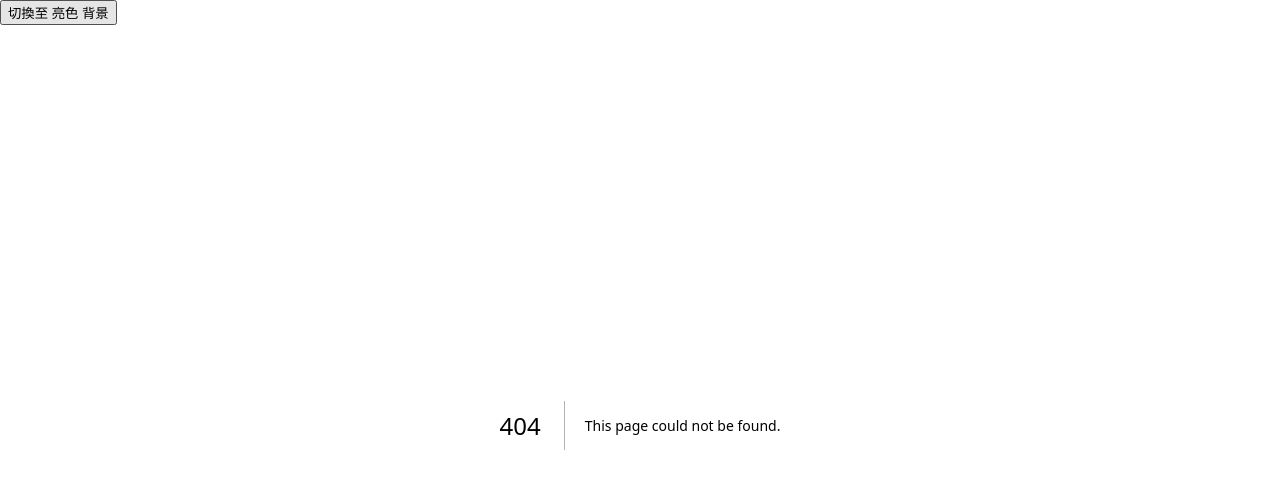
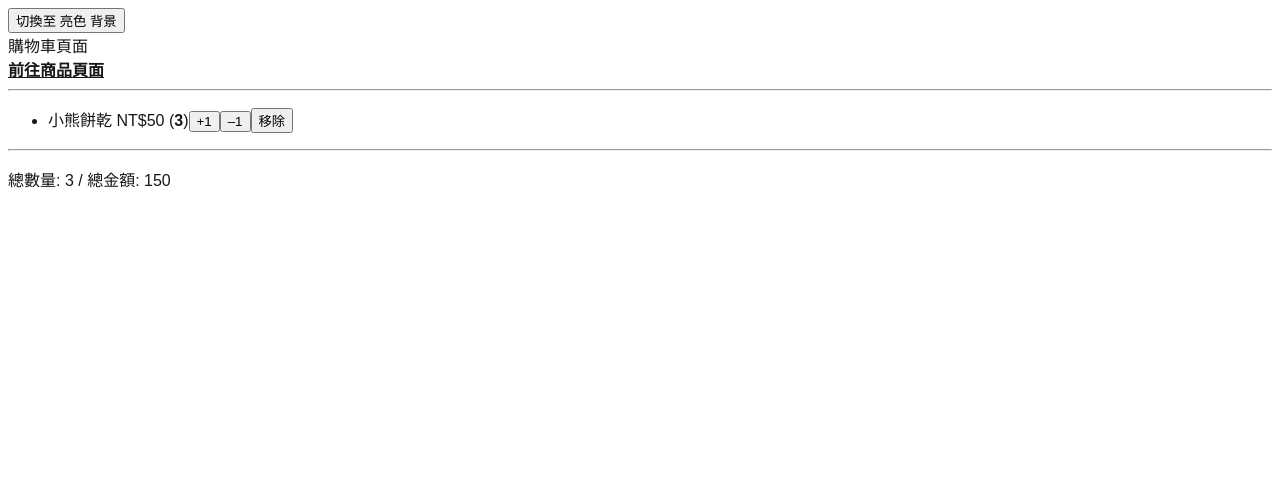
Before and after one commit to sugarban-p/react-lectures, a Next.js app: page /ch5-props/cart-v2/cart in a window 1280 px wide. Before the commit this address had no page. Shown: the top 488 px of the page. Built offline with nearby package versions, Linux system fonts and the light colour scheme.

Commit message:
context 練習 - 購物車v2

```diff
--- /dev/null
+++ b/app/_side-projects/cart-v2/cart/page.tsx
@@ -0,0 +1,58 @@
+'use client';
+
+import Link from 'next/link';
+import { useCart } from '@/context/cart';
+
+export default function ProductsPage() {
+  const { items, totalCount, totalPrice, onIncrease, onDecrease, onRemove } =
+    useCart();
+
+  return (
+    <>
+      <div>購物車頁面</div>
+      <Link href="./products">前往商品頁面</Link>
+      <hr />
+      <ul>
+        {items.map((item) => (
+          <li key={item.id}>
+            {item.name} NT${item.price} (<b>{item.count}</b>)
+            <button
+              onClick={() => {
+                onIncrease(item.id);
+              }}
+            >
+              +1
+            </button>
+            <button
+              onClick={() => {
+                // 如果目前商品數量為1
+                if (item.count === 1) {
+                  if (confirm('你確定要移除這個商品嗎?')) {
+                    onRemove(item.id);
+                  }
+                } else {
+                  onDecrease(item.id);
+                }
+              }}
+            >
+              –1
+            </button>
+            <button
+              onClick={() => {
+                if (confirm('你確定要移除這個商品嗎?')) {
+                  onRemove(item.id);
+                }
+              }}
+            >
+              移除
+            </button>{' '}
+          </li>
+        ))}
+      </ul>
+      <hr />
+      <p>
+        總數量: {totalCount} / 總金額: {totalPrice}
+      </p>
+    </>
+  );
+}
--- /dev/null
+++ b/app/_side-projects/cart-v2/page.tsx
@@ -0,0 +1,13 @@
+'use client';
+
+export default function CartV2Page() {
+  return (
+    <>
+      <h1>購物車v2</h1>
+      <hr />
+      <a href="./cart-v2/products">商品頁面</a>
+      <br />
+      <a href="./cart-v2/cart">購物車頁面</a>
+    </>
+  );
+}
--- /dev/null
+++ b/app/_side-projects/cart-v2/products/page.tsx
@@ -0,0 +1,31 @@
+'use client';
+
+import Link from 'next/link';
+import { useCart } from '@/context/cart';
+
+export default function ProductsPage() {
+  const { products, onAddCart } = useCart();
+  return (
+    <>
+      <div>商品頁面</div>
+      <Link href="./cart">前往購物車頁面</Link>
+      <hr />
+      <ul>
+        {products.map((product) => (
+          <li key={product.id}>
+            {product.name} NT${product.price}
+            <button
+              onClick={() => {
+                onAddCart(product);
+                // 跳出一個加入的提示
+                alert(`${product.name}已成功加入購物車!`);
+              }}
+            >
+              加入購物車
+            </button>{' '}
+          </li>
+        ))}
+      </ul>{' '}
+    </>
+  );
+}
--- /dev/null
+++ b/app/ch5-props/cart-v2/cart/page.tsx
@@ -0,0 +1,58 @@
+'use client';
+
+import Link from 'next/link';
+import { useCart } from '@/context/cart';
+
+export default function ProductsPage() {
+  const { items, totalCount, totalPrice, onIncrease, onDecrease, onRemove } =
+    useCart();
+
+  return (
+    <>
+      <div>購物車頁面</div>
+      <Link href="./products">前往商品頁面</Link>
+      <hr />
+      <ul>
+        {items.map((item) => (
+          <li key={item.id}>
+            {item.name} NT${item.price} (<b>{item.count}</b>)
+            <button
+              onClick={() => {
+                onIncrease(item.id);
+              }}
+            >
+              +1
+            </button>
+            <button
+              onClick={() => {
+                // 如果目前商品數量為1
+                if (item.count === 1) {
+                  if (confirm('你確定要移除這個商品嗎?')) {
+                    onRemove(item.id);
+                  }
+                } else {
+                  onDecrease(item.id);
+                }
+              }}
+            >
+              –1
+            </button>
+            <button
+              onClick={() => {
+                if (confirm('你確定要移除這個商品嗎?')) {
+                  onRemove(item.id);
+                }
+              }}
+            >
+              移除
+            </button>{' '}
+          </li>
+        ))}
+      </ul>
+      <hr />
+      <p>
+        總數量: {totalCount} / 總金額: {totalPrice}
+      </p>
+    </>
+  );
+}
--- /dev/null
+++ b/app/ch5-props/cart-v2/page.tsx
@@ -0,0 +1,13 @@
+'use client';
+
+export default function CartV2Page() {
+  return (
+    <>
+      <h1>購物車v2</h1>
+      <hr />
+      <a href="./cart-v2/products">商品頁面</a>
+      <br />
+      <a href="./cart-v2/cart">購物車頁面</a>
+    </>
+  );
+}
--- /dev/null
+++ b/app/ch5-props/cart-v2/products/page.tsx
@@ -0,0 +1,31 @@
+'use client';
+
+import Link from 'next/link';
+import { useCart } from '@/context/cart';
+
+export default function ProductsPage() {
+  const { products, onAddCart } = useCart();
+  return (
+    <>
+      <div>商品頁面</div>
+      <Link href="./cart">前往購物車頁面</Link>
+      <hr />
+      <ul>
+        {products.map((product) => (
+          <li key={product.id}>
+            {product.name} NT${product.price}
+            <button
+              onClick={() => {
+                onAddCart(product);
+                // 跳出一個加入的提示
+                alert(`${product.name}已成功加入購物車!`);
+              }}
+            >
+              加入購物車
+            </button>{' '}
+          </li>
+        ))}
+      </ul>{' '}
+    </>
+  );
+}
--- a/app/layout.tsx
+++ b/app/layout.tsx
@@ -1,6 +1,7 @@
 import type { Metadata } from 'next';
 import './globals.css';
 import { ThemeProvider } from '@/context/theme'; // @ : 專案根目錄
+import { CartProvider } from '@/context/cart'; // @ : 專案根目錄
 import ThemeSwitch from './_components/theme-switch';
 
 export const metadata: Metadata = {
@@ -19,7 +20,7 @@ export default function RootLayout({
         {/* 在根元件包上 provider，提供context給底下所有頁面 */}
         <ThemeProvider>
           <ThemeSwitch />
-          {children}
+          <CartProvider>{children}</CartProvider>
         </ThemeProvider>
       </body>
     </html>
--- a/app/page.tsx
+++ b/app/page.tsx
@@ -44,9 +44,13 @@ export default function HomePage() {
         <a href="/ch5-props/todo-v2">
           屬性練習 - 待辦事項v2 ( /ch5-props/todo-v2 )
         </a>
-        <br />{' '}
+        <br />
         <a href="/ch5-props/context-bg">
           context 練習 - 切換背景 ( /ch5-props/context-bg )
+        </a>
+        <br />
+        <a href="/ch5-props/cart-v2">
+          context 練習 - 購物車v2 ( /ch5-props/cart-v2 )
         </a>
         <br />
       </div>
--- /dev/null
+++ b/context/cart.tsx
@@ -0,0 +1,137 @@
+'use client';
+
+import React, { useState, createContext, useContext } from 'react';
+
+// 定義商品項目的型別
+export interface ProductItem {
+  id: number;
+  name: string;
+  price: number;
+}
+
+// 定義購買車項目的型別
+export interface CartItem {
+  id: number;
+  name: string;
+  count: number; // 購物車項目才有數量的屬性
+  price: number;
+}
+
+interface CartContextType {
+  products: ProductItem[];
+  items: CartItem[];
+  totalCount: number;
+  totalPrice: number;
+  onAddCart: (product: ProductItem) => void;
+  onDecrease: (itemId: number) => void;
+  onIncrease: (itemId: number) => void;
+  onRemove: (itemId: number) => void;
+}
+
+const productItems = [
+  {
+    id: 0,
+    name: '小熊餅乾',
+    price: 50,
+  },
+  {
+    id: 1,
+    name: '巧克力豆餅乾',
+    price: 100,
+  },
+  {
+    id: 2,
+    name: '小老板海苔',
+    price: 150,
+  },
+];
+
+const cartItems = [
+  {
+    id: 0,
+    name: '小熊餅乾',
+    count: 3,
+    price: 50,
+  },
+];
+
+const CartContext = createContext<CartContextType | null>(null);
+CartContext.displayName = 'CartContext';
+
+export function CartProvider({ children }: { children: React.ReactNode }) {
+  const [products, setProducts] = useState<ProductItem[]>(productItems);
+  const [items, setItems] = useState<CartItem[]>(cartItems);
+  const totalCount = items.reduce((acc, item) => acc + item.count, 0);
+  const totalPrice = items.reduce(
+    (acc, item) => acc + item.count * item.price,
+    0
+  );
+
+  const onAddCart = (product: ProductItem) => {
+    const foundIndex = items.findIndex((item) => item.id === product.id);
+    if (foundIndex !== -1) {
+      onIncrease(product.id);
+    } else {
+      const newItem = { ...product, count: 1 };
+      const nextItems = [newItem, ...items];
+      setItems(nextItems);
+    }
+  };
+
+  const onIncrease = (itemId: number) => {
+    const nextItems = items.map((item) => {
+      if (item.id === itemId) {
+        return { ...item, count: item.count + 1 };
+      } else {
+        return item;
+      }
+    });
+    setItems(nextItems);
+  };
+
+  const onDecrease = (itemId: number) => {
+    const nextItems = items.map((item) => {
+      if (item.id === itemId) {
+        return { ...item, count: item.count - 1 };
+      } else {
+        return item;
+      }
+    });
+
+    // 設定到狀態中成為新狀態
+    setItems(nextItems);
+  };
+
+  const onRemove = (itemId: number) => {
+    const nextItems = items.filter((item) => {
+      return item.id !== itemId;
+    });
+    setItems(nextItems);
+  };
+
+  return (
+    <CartContext.Provider
+      value={{
+        items,
+        totalCount,
+        totalPrice,
+        products,
+        onAddCart,
+        onDecrease,
+        onIncrease,
+        onRemove,
+      }}
+    >
+      {children}
+    </CartContext.Provider>
+  );
+}
+
+export const useCart = () => {
+  // 從context值中解構出value中的值和切換函式
+  const context = useContext(CartContext);
+  if (!context) {
+    throw Error('it must be used within CartProvider');
+  }
+  return context;
+};
```
